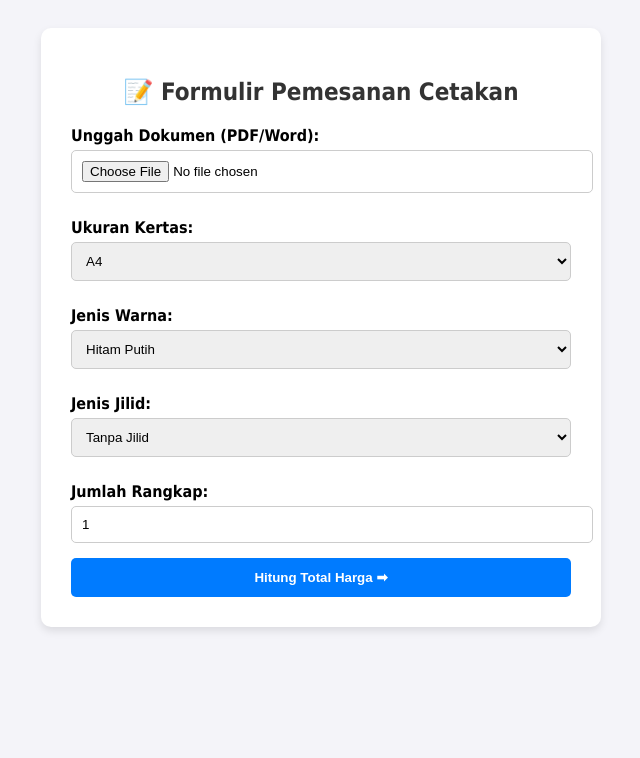
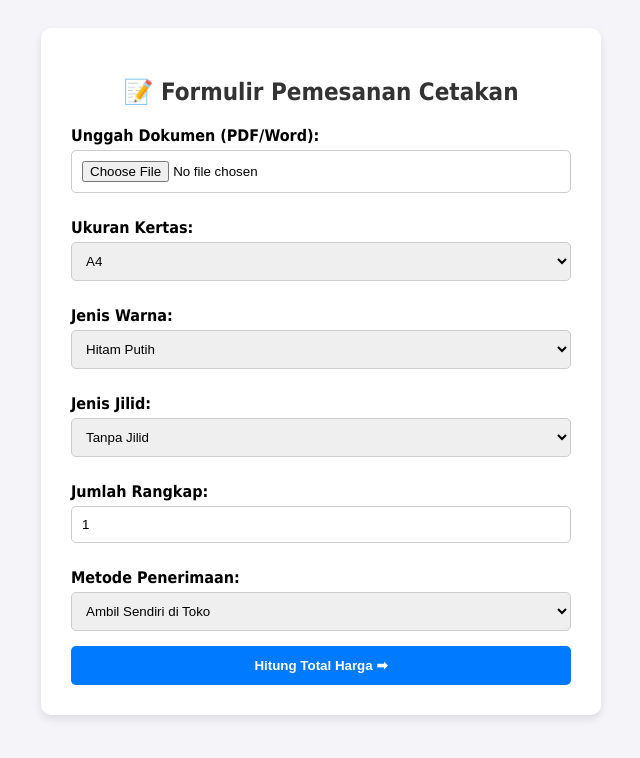
Before and after one commit to rizkyelaujeng-debug/webgiscv_kembang_joyo, a Flask app: page /pesan in a window 1280 px wide. Shown: the top 758 px of the page, without its empty margins (319-959 px from the left). Run offline with Flask 3, Linux system fonts and the light colour scheme.

Commit message:
Selesai fitur kalkulator, QRIS, dan simpan pesanan ke database

```diff
--- a/app.py
+++ b/app.py
@@ -71,9 +71,6 @@ def login():
 
     return render_template('login.html')
 
-if __name__ == '__main__':
-    app.run(debug=True)
-
 # 4. Route untuk Halaman Formulir Pemesanan (DFD 3.1)
 @app.route('/pesan')
 def pesan():
@@ -83,17 +80,16 @@ def pesan():
 @app.route('/kalkulasi', methods=['POST'])
 def kalkulasi():
     if request.method == 'POST':
-        # Menangkap data dari formulir HTML
         kertas = request.form['kertas']
         warna = request.form['warna']
         jilid = request.form['jilid']
         jumlah = int(request.form['jumlah'])
+        penerimaan = request.form['penerimaan']
 
-        # Menangkap nama file yang diunggah
         dokumen = request.files['dokumen']
         nama_file = dokumen.filename if dokumen else "Tidak ada file"
 
-        # Simulasi penarikan harga dari database (D4 Tarif_Layanan)
+        # Tarif Dasar
         harga_kertas = 200 if kertas == 'A4' else (300 if kertas == 'F4' else 500)
         harga_warna = 300 if warna == 'Hitam Putih' else 1000
 
@@ -101,25 +97,96 @@ def kalkulasi():
             harga_jilid = 0
         elif jilid == 'Lakban':
             harga_jilid = 3000
-        else: # Spiral
+        else:
             harga_jilid = 15000
 
-        # Rumus Kalkulasi sesuai Spesifikasi Proses di dokumen laporan
+        # Ongkos kirim jika pilih diantar
+        ongkir = 5000 if penerimaan == 'Diantar ke Alamat' else 0
+
+        # Rumus Kalkulasi
         harga_satuan = harga_kertas + harga_warna
         subtotal_cetak = harga_satuan * jumlah
-        total_harga = subtotal_cetak + harga_jilid
+        total_harga = subtotal_cetak + harga_jilid + ongkir
 
-        # Menampilkan halaman ringkasan secara langsung
+        # Gabungkan spesifikasi untuk disimpan ke database
+        spesifikasi_lengkap = f"Kertas {kertas}, {warna}, Jilid {jilid} ({jumlah} Rangkap)"
+
+        # Halaman Checkout dengan QRIS
         return f"""
         <div style="font-family: Tahoma, sans-serif; max-width: 500px; margin: 50px auto; padding: 20px; border: 1px solid #ccc; border-radius: 10px; background-color: #f9f9f9;">
-            <h2 style="color: #333; text-align: center;">Rincian Pesanan</h2>
+            <h2 style="color: #333; text-align: center;">Rincian Pesanan & Pembayaran</h2>
             <p><strong>Nama File:</strong> {nama_file}</p>
-            <p><strong>Spesifikasi:</strong> Kertas {kertas}, {warna}, Jilid {jilid}</p>
-            <p><strong>Jumlah:</strong> {jumlah} Rangkap</p>
+            <p><strong>Spesifikasi:</strong> {spesifikasi_lengkap}</p>
+            <p><strong>Penerimaan:</strong> {penerimaan}</p>
             <hr>
-            <h3 style="color: #28a745;">Total Biaya: Rp {total_harga}</h3>
-            <button style="width: 100%; padding: 10px; background-color: #28a745; color: white; border: none; font-weight: bold; border-radius: 5px; cursor: pointer;">Simpan ke Database (D3)</button>
-            <br><br>
-            <a href="/pesan" style="display: block; text-align: center; color: #007bff; text-decoration: none;">⬅ Kembali ke Formulir</a>
+            <h3 style="color: #28a745; text-align: center;">Total Biaya: Rp {total_harga:,}</h3>
+
+            <div style="text-align: center; background-color: #e9ecef; padding: 15px; border-radius: 8px; margin-bottom: 20px;">
+                <p style="margin: 0 0 10px 0; font-weight: bold; color: #d9534f;">Wajib Bayar via QRIS</p>
+                <img src="https://upload.wikimedia.org/wikipedia/commons/d/d0/QR_code_for_mobile_English_Wikipedia.svg" alt="QRIS" style="width: 150px; margin-bottom: 10px;">
+                <p style="font-size: 13px; color: #555;">Silakan *scan* menggunakan M-Banking atau E-Wallet sebesar <b>Rp {total_harga:,}</b></p>
+            </div>
+
+            <form action="/simpan_pesanan" method="POST" enctype="multipart/form-data">
+                <!-- Input tersembunyi (hidden) untuk mengirim data rincian ke route simpan_pesanan -->
+                <input type="hidden" name="nama_file" value="{nama_file}">
+                <input type="hidden" name="spesifikasi" value="{spesifikasi_lengkap}">
+                <input type="hidden" name="penerimaan" value="{penerimaan}">
+                <input type="hidden" name="total_harga" value="{total_harga}">
+
+                <label style="font-weight: bold; display: block; margin-bottom: 5px;">Unggah Bukti Transfer (JPG/PNG):</label>
+                <input type="file" name="bukti_bayar" accept="image/png, image/jpeg" required style="width: 100%; padding: 8px; margin-bottom: 15px; box-sizing: border-box;">
+
+                <button type="submit" style="width: 100%; padding: 12px; background-color: #28a745; color: white; border: none; font-weight: bold; border-radius: 5px; cursor: pointer;">Selesaikan Pesanan ➡</button>
+            </form>
+
+            <br>
+            <a href="/pesan" style="display: block; text-align: center; color: #007bff; text-decoration: none;">⬅ Batal / Edit Pesanan</a>
         </div>
         """
+
+# 6. Route untuk Menyimpan Pesanan (DFD 3.3)
+@app.route('/simpan_pesanan', methods=['POST'])
+def simpan_pesanan():
+    if request.method == 'POST':
+        nama_file = request.form['nama_file']
+        spesifikasi = request.form['spesifikasi']
+        penerimaan = request.form['penerimaan']
+        total_harga = request.form['total_harga']
+
+        # Menangkap file bukti transfer
+        bukti_bayar = request.files['bukti_bayar']
+        nama_bukti = bukti_bayar.filename if bukti_bayar else "Tidak ada bukti"
+
+        # Simulasi ID Pelanggan = 1 (Karena kita belum menyambungkan session login)
+        id_pelanggan = 1
+        status = "Menunggu Diproses"
+
+        try:
+            conn = get_db_connection()
+            cursor = conn.cursor()
+
+            # Memasukkan seluruh data ke dalam database MySQL (Tabel: pesanan)
+            query = """
+            INSERT INTO pesanan (id_pelanggan, nama_file, spesifikasi, metode_penerimaan, bukti_bayar, total_harga, status_pesanan, tanggal_pesan)
+            VALUES (%s, %s, %s, %s, %s, %s, %s, NOW())
+            """
+            cursor.execute(query, (id_pelanggan, nama_file, spesifikasi, penerimaan, nama_bukti, total_harga, status))
+            conn.commit()
+
+            # Tampilkan pesan sukses
+            return f"""
+            <div style="font-family: Tahoma, sans-serif; max-width: 500px; margin: 50px auto; text-align: center; padding: 30px; border: 1px solid #ccc; border-radius: 10px; background-color: #d4edda;">
+                <h1 style="color: #155724;">✅ Pesanan Berhasil Dibuat!</h1>
+                <p style="color: #155724; font-size: 16px;">Terima kasih. Pesanan dokumen <b>{nama_file}</b> Anda telah masuk ke sistem dan sedang menunggu konfirmasi admin.</p>
+                <a href="/" style="display: inline-block; margin-top: 20px; padding: 10px 20px; background-color: #28a745; color: white; text-decoration: none; border-radius: 5px; font-weight: bold;">⬅ Kembali ke Halaman Utama</a>
+            </div>
+            """
+        except Exception as e:
+            return f"<h1>Terjadi kesalahan database: {e}</h1>"
+        finally:
+            if 'cursor' in locals(): cursor.close()
+            if 'conn' in locals(): conn.close()
+
+if __name__ == '__main__':
+    app.run(debug=True)
--- a/templates/pesan.html
+++ b/templates/pesan.html
@@ -9,7 +9,7 @@
         .container { background-color: white; padding: 30px; border-radius: 10px; max-width: 500px; margin: auto; box-shadow: 0 4px 8px rgba(0,0,0,0.1); }
         h2 { text-align: center; color: #333; }
         label { font-weight: bold; margin-top: 10px; display: block; }
-        select, input[type="number"], input[type="file"] { width: 100%; padding: 10px; margin-top: 5px; margin-bottom: 15px; border: 1px solid #ccc; border-radius: 5px; }
+        select, input[type="number"], input[type="file"] { width: 100%; padding: 10px; margin-top: 5px; margin-bottom: 15px; border: 1px solid #ccc; border-radius: 5px; box-sizing: border-box; }
         button { width: 100%; padding: 12px; background-color: #007bff; color: white; border: none; border-radius: 5px; font-weight: bold; cursor: pointer; }
         button:hover { background-color: #0056b3; }
     </style>
@@ -18,7 +18,6 @@
 
     <div class="container">
         <h2>📝 Formulir Pemesanan Cetakan</h2>
-        <!-- Form ini disiapkan untuk mengirim file dan data ke server Python -->
         <form action="/kalkulasi" method="POST" enctype="multipart/form-data">
 
             <label>Unggah Dokumen (PDF/Word):</label>
@@ -47,6 +46,12 @@
             <label>Jumlah Rangkap:</label>
             <input type="number" name="jumlah" value="1" min="1" required>
 
+            <label>Metode Penerimaan:</label>
+            <select name="penerimaan">
+                <option value="Ambil Sendiri di Toko">Ambil Sendiri di Toko</option>
+                <option value="Diantar ke Alamat">Diantar ke Alamat (Area Palu)</option>
+            </select>
+
             <button type="submit">Hitung Total Harga ➡</button>
         </form>
     </div>
```
